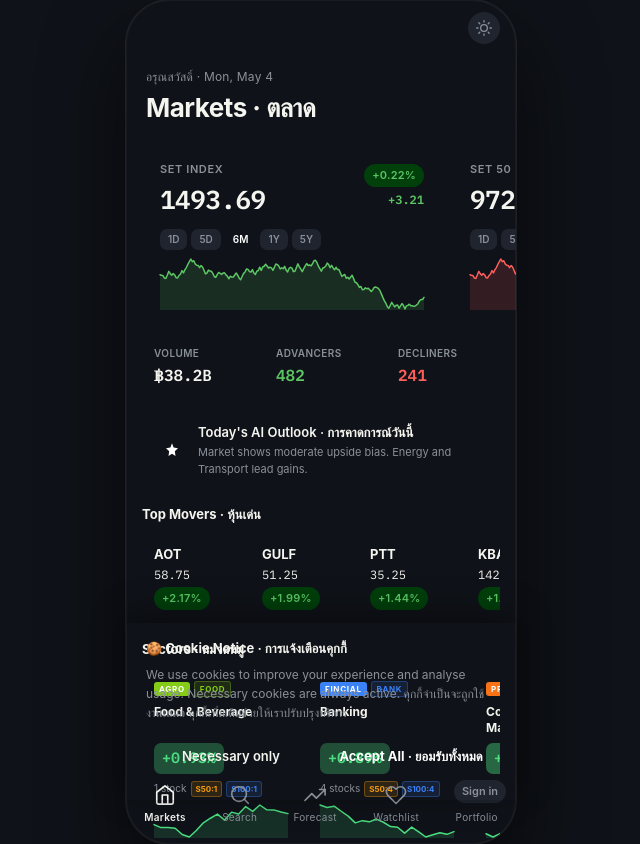
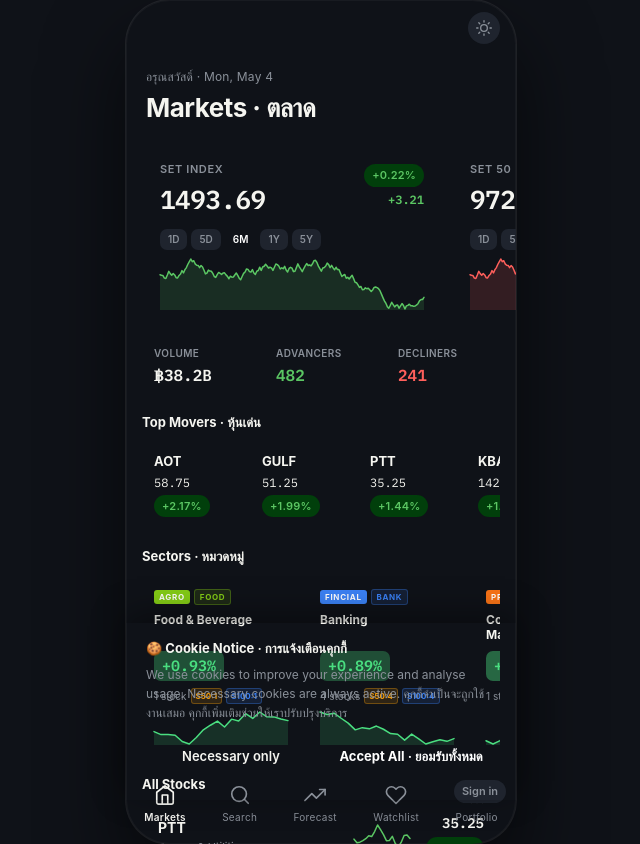
Before and after one commit to runtome/StockApp, a Next.js app: page /markets in a window 1280 px wide. Shown: the whole page, without its empty margins (319-959 px from the left). Built offline with nearby package versions, Linux system fonts and the light colour scheme.

Commit message:
change delete wording

```diff
--- a/src/app/markets/page.tsx
+++ b/src/app/markets/page.tsx
@@ -32,20 +32,6 @@
   });
 }
 
-function AiOutlookBanner() {
-  return (
-    <div style={{ margin: "14px 16px 0", padding: "12px 14px", background: "var(--color-ai-bg)", borderRadius: 12, border: "1px solid var(--color-hairline)", display: "flex", alignItems: "center", gap: 10 }}>
-      <div style={{ width: 32, height: 32, borderRadius: 8, background: "var(--color-ai)", display: "flex", alignItems: "center", justifyContent: "center", flexShrink: 0 }}>
-        <svg width="16" height="16" viewBox="0 0 24 24" fill="#fff"><path d="M12 2 14.39 8.25 21 9.27l-4.78 4.66L17.27 21 12 17.77 6.73 21l1.05-7.07L3 9.27l6.61-1.02z" /></svg>
-      </div>
-      <div style={{ flex: 1 }}>
-        <div style={{ fontSize: 13, fontWeight: 600, color: "var(--color-ai-ink)" }}>Today&apos;s AI Outlook · การคาดการณ์วันนี้</div>
-        <div style={{ fontSize: 11, color: "var(--color-muted)", marginTop: 2 }}>Market shows moderate upside bias. Energy and Transport lead gains.</div>
-      </div>
-      <svg width="16" height="16" viewBox="0 0 24 24" fill="none" stroke="var(--color-ai)" strokeWidth="2" strokeLinecap="round" strokeLinejoin="round"><polyline points="9 18 15 12 9 6" /></svg>
-    </div>
-  );
-}
 
 export default async function MarketsPage() {
   const [summary, stocks] = await Promise.all([getMarketSummary(), getStocks("")]);
@@ -90,9 +76,6 @@
           ))}
         </div>
 
-        {/* AI Banner */}
-        <AiOutlookBanner />
-
         {/* Top Movers */}
         <div style={{ padding: "16px 16px 0" }}>
           <div style={{ fontSize: 13, fontWeight: 700, color: "var(--color-ink)", marginBottom: 10 }}>Top Movers · หุ้นเด่น</div>
```
